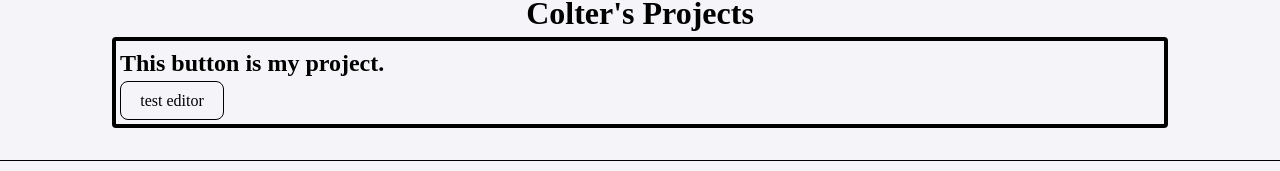
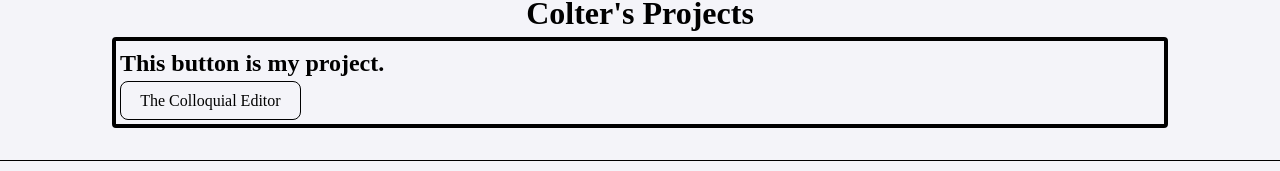
Before and after one commit to colterlevi/colterlevi_com, a React (Vite) app: page /projects in a window 1280 px wide. Shown: the part 186-357 px from the top of the page. Built offline with nearby package versions, Linux system fonts and the light colour scheme; a web font is replaced by a local one.

Commit message:
button text

```diff
--- a/src/components/Projects.jsx
+++ b/src/components/Projects.jsx
@@ -18,7 +18,7 @@ const Projects = () => {
                     This button is my project.
                 </h2>
                 <button onClick={() => navigate('editor')}>
-                    test editor
+                    The Colloquial Editor
                 </button>
             <Outlet />
             </div>
```
